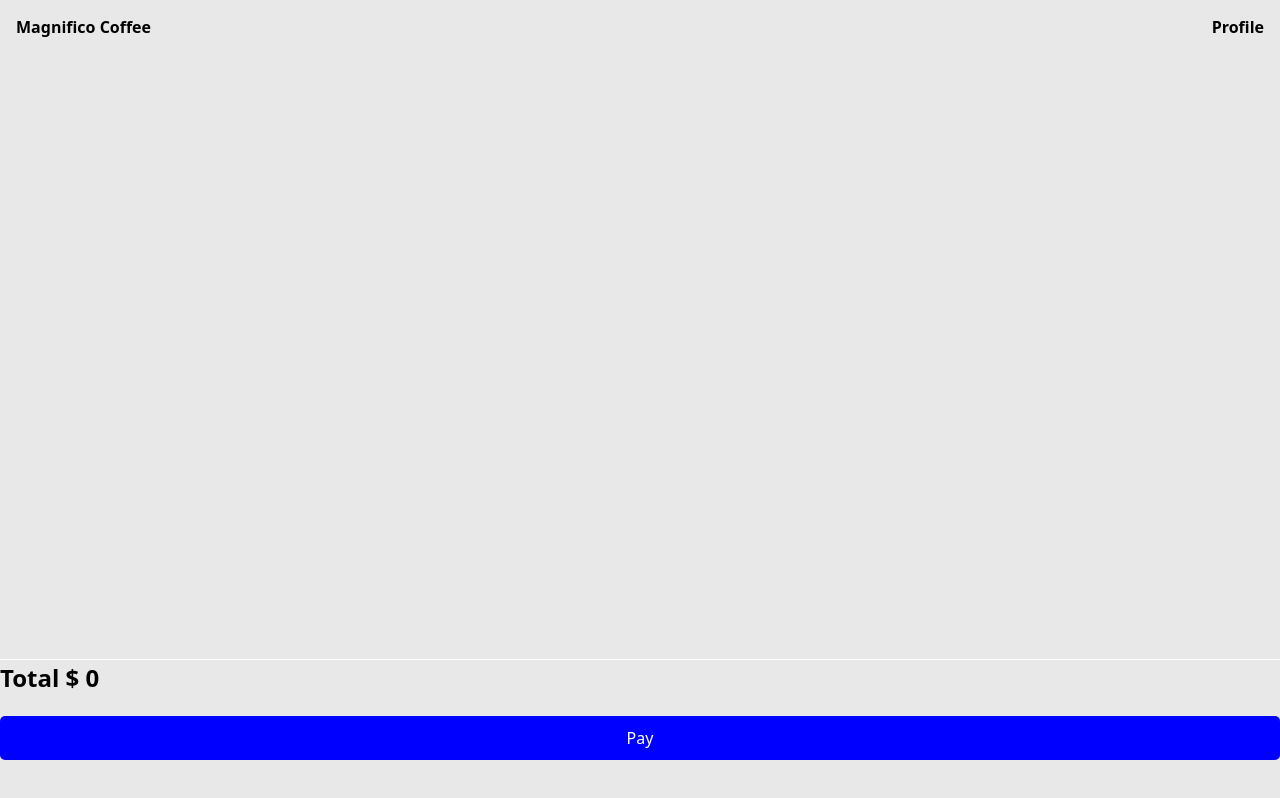
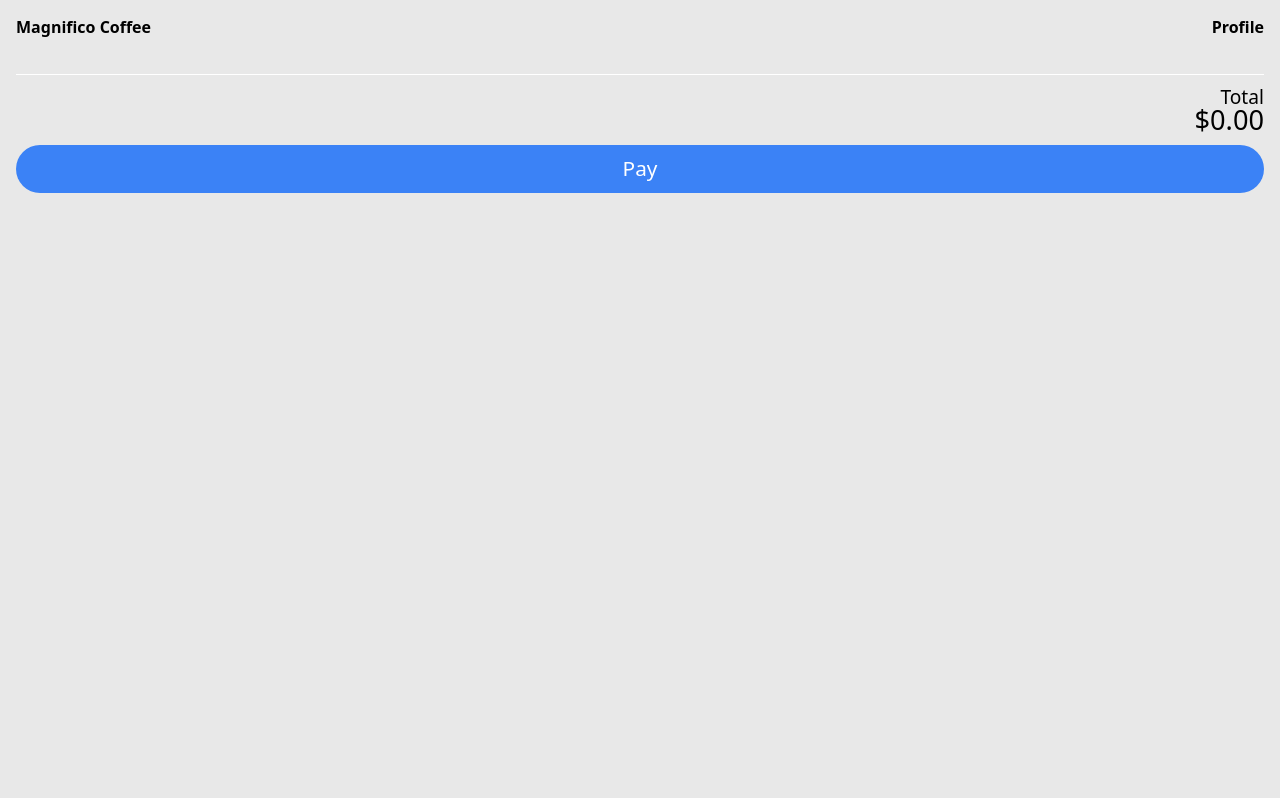
Before and after one commit to vasiliev-pavel/coffee, a Nuxt app: page /cart in a window 1280 px wide. Built offline with nearby package versions, Linux system fonts and the light colour scheme.

Commit message:
update cart page and cart store

```diff
--- a/components/ButtonCart/index.vue
+++ b/components/ButtonCart/index.vue
@@ -1,17 +1,17 @@
 <template>
-  <div class="pay-cart" v-if="hasItemsInCart">
+  <div class="pay-cart" v-if="cartStore.items.length > 0">
     <button class="pay-button-cart rounded-[5rem]" @click="goToCart">
       <div class="pay-info flex justify-between items-center w-full">
         <div class="pay-icon-container rounded-[5rem]">
           <PayIcon />
         </div>
         <div class="summary-in-cart text-white px-4">
-          $ {{ totalSum.toFixed(2) }}
+          $ {{ cartStore.totalSum.toFixed(2) }}
         </div>
         <div class="last-in-cart flex">
           <img
-            v-for="(item, index) in lastThreeItems"
-            :key="index"
+            v-for="item in cartStore.lastThreeItems"
+            :key="item.id"
             :src="item.photo"
             class="item-icon"
           />
@@ -22,27 +22,11 @@
 </template>
 
 <script setup>
-import { computed } from "vue";
 import { useRouter } from "vue-router";
 import PayIcon from "~/components/icons/PayIcon.vue";
 
 const router = useRouter();
 const cartStore = useCart2Store();
-
-const cartItems = computed(() => cartStore.items);
-
-const hasItemsInCart = computed(() => cartItems.value.length > 0);
-
-const lastThreeItems = computed(() => {
-  // Возвращаем последние три элемента из корзины
-  return cartItems.value.slice(-3);
-});
-
-const totalSum = computed(() => {
-  return cartItems.value.reduce((acc, item) => {
-    return acc + item.price * item.quantity;
-  }, 0);
-});
 
 function goToCart() {
   router.push("/cart");
--- /dev/null
+++ b/layouts/cart.vue
@@ -0,0 +1,25 @@
+<template>
+  <header class="container mx-auto px-4">
+    <NavBar />
+  </header>
+  <main class="container mx-auto px-4">
+    <slot />
+  </main>
+</template>
+<script setup>
+useHead({
+  meta: [
+    {
+      name: "viewport",
+      content:
+        "width=device-width, initial-scale=1.0, maximum-scale=1.0, user-scalable=no",
+    },
+  ],
+});
+</script>
+
+<style>
+html {
+  scroll-behavior: smooth;
+}
+</style>
--- a/pages/[id].vue
+++ b/pages/[id].vue
@@ -43,7 +43,7 @@
                 </button>
 
                 <h3 class="flex text-[#4A4949] font-medium text-3xl ml-2">
-                  ${{ totalItemPrice }}
+                  ${{ totalItemPrice.toFixed(2) }}
                 </h3>
               </div>
 
@@ -105,9 +105,9 @@
 
         <div
           v-show="isExtraContainerVisible"
-          class="absolute bottom-0 text-[#4A4949] font-medium text-2xl mb-14"
+          class="absolute bottom-0 text-[#4A4949] font-medium text-2xl m-14"
         >
-          ${{ totalItemPrice }}
+          ${{ totalItemPrice.toFixed(2) }}
         </div>
       </div>
 
@@ -246,7 +246,7 @@
     size: selectedSize.value, // Выбранный размер
     extras: allSelectedExtras, // Группированные выбранные дополнения по категориям
     quantity: 1, // Количество
-    totalSum: totalItemPrice,
+    totalPrice: totalItemPrice.value,
   };
 
   // Добавляем товар в корзину через Pinia store
--- a/pages/cart.vue
+++ b/pages/cart.vue
@@ -1,11 +1,12 @@
 <template>
-  <div class="cart-page2">
+  <div class="cart-page-wrapper">
+    <div class="cart-items-wrapper">
       <div v-for="item in cartItems" :key="item.id" class="cart-item2">
         <img :src="item.photo" class="item-photo2" alt="Product Image" />
         <div class="item-content2">
           <div class="item-header2">
             <div class="item-name2">{{ item.name }}</div>
-          <div class="item-price2">${{ item.price.toFixed(2) }}</div>
+            <div class="item-price2">${{ item.totalPrice.toFixed(2) }}</div>
           </div>
           <div class="item-size2 mb-1">{{ item.size.volume }}</div>
           <div class="item-extras">
@@ -15,7 +16,7 @@
               class="extras-category2"
             >
               <div class="category-name2">{{ category }}:</div>
-            <div class="extras-list2 text-base">
+              <div class="extras-list2">
                 <span v-for="extra in extras" :key="extra" class="extra-name2"
                   >+ {{ extra }}</span
                 >
@@ -24,29 +25,69 @@
           </div>
         </div>
       </div>
-    <div class="checkout-area2 mb-10">
-      <div class="total-price2">Total $ {{ totalSum }}</div>
-      <button class="pay-button2">Pay</button>
+    </div>
+
+    <div class="checkout-wrapper">
+      <div class="total-price2 mt-3">
+        <div class="cart-total-text leading-none">Total</div>
+        <div class="cart-total-price leading-none">
+          ${{ cartStore.totalSum.toFixed(2) }}
+        </div>
+      </div>
+      <button class="pay-button2 rounded-3xl py-2 mt-3">Pay</button>
     </div>
   </div>
 </template>
 
 <script setup>
+definePageMeta({
+  layout: "cart",
+});
+
 import { computed } from "vue";
 
 const cartStore = useCart2Store();
 const cartItems = computed(() => cartStore.items);
-
-const totalSum = computed(() => {
-  return cartItems.value.reduce((acc, item) => acc + item.totalPrice, 0);
-});
 </script>
 
 <style>
-.cart-page2 {
-  padding-top: 20px;
+.cart-total-text {
+  font-size: 1.2rem;
+  font-weight: 500;
 }
 
+.cart-total-price {
+  font-size: 1.7rem;
+  font-weight: 400;
+}
+
+.cart-page-wrapper {
+  display: flex;
+  flex-direction: column;
+}
+
+.cart-items-wrapper {
+  overflow-y: auto;
+  flex-grow: 1;
+  padding-top: 20px;
+  will-change: transform; /* Оптимизация прокрутки */
+}
+
+.checkout-wrapper {
+  padding-bottom: 1.5rem;
+  background-color: #e8e8e8;
+  border-top: 1px solid #ffffff;
+  position: sticky;
+  bottom: 0;
+
+  z-index: 2; /* Убедитесь, что z-index достаточно высок */
+}
+
+.checkout-area2 {
+  background-color: #e8e8e8;
+  padding: 1.5rem;
+  border-top: 1px solid #ffffff;
+}
 .cart-item2 {
   display: flex;
   align-items: flex-start;
@@ -74,7 +115,7 @@
 }
 
 .item-name2 {
-  font-size: 18px;
+  font-size: 1.2rem;
   font-weight: 500;
 }
 
@@ -86,15 +127,11 @@
 
 .item-size2 {
   color: #333;
-  font-size: 14px; /* Меньший шрифт для объема */
-}
-
-.item-extras2 {
-  margin-top: 5px;
+  font-size: 0.8rem; /* Меньший шрифт для объема */
 }
 
 .extras-category2 {
-  font-size: 14px; /* Меньший шрифт для дополнений */
+  font-size: 0.8rem; /* Меньший шрифт для дополнений */
 }
 
 .category-name2 {
@@ -102,37 +139,28 @@
   font-weight: 400;
 }
 
-.extras-list2 .extra-name2 {
+.extra-name2 {
+  font-size: 1rem;
+  font-weight: 400;
+}
+
+.extras-list2 {
   display: flex;
   flex-direction: column;
 }
 
-.checkout-area2 {
-  position: fixed;
+.total-price2 {
   display: flex;
-  flex-direction: column;
-  bottom: 0;
-  left: 0;
-  right: 0;
-  border-top: 1px solid #ffffff; /* Темнее разделительная линия */
-}
-
-.payment-method2 select {
-  margin-bottom: 20px;
-}
-
-.total-price2 {
-  font-size: 24px;
-  font-weight: bold;
-  margin-bottom: 20px;
+  flex-direction: column; /* Расположение элементов в колонку */
+  align-items: flex-end; /* Выравнивание элементов по правому краю */
 }
 
 .pay-button2 {
-  background-color: blue;
+  background-color: #3b82f6;
   color: white;
-  padding: 10px 20px;
   border: none;
-  border-radius: 5px;
   cursor: pointer;
+  width: 100%;
+  font-size: 1.3rem; /* Меньший шрифт для объема */
 }
 </style>
--- a/stores/cart2.js
+++ b/stores/cart2.js
@@ -4,22 +4,35 @@
   state: () => ({
     items: [], // Товары в корзине
   }),
+  getters: {
+    // Возвращает общую сумму товаров в корзине, учитывая их количество
+    totalSum(state) {
+      return state.items.reduce((acc, item) => acc + (item.totalPrice * item.quantity), 0);
+    },
+    // Возвращает последние три добавленных товара
+    lastThreeItems(state) {
+      return state.items.slice(-3);
+    },
+  },
   actions: {
     addItem(item) {
-      // Проверяем, существует ли уже такой товар в корзине
+      // Проверяем, существует ли уже такой товар в корзине с теми же параметрами
       const existingItem = this.items.find(i =>
         i.id === item.id &&
-        i.size === item.size &&
+        i.size.label === item.size.label &&
         JSON.stringify(i.extras) === JSON.stringify(item.extras)
       );
 
       if (existingItem) {
-        // Если товар существует, увеличиваем его количество
+        // Если товар уже есть, увеличиваем его количество
         existingItem.quantity += item.quantity;
       } else {
-        // Если нет, добавляем новый товар в корзину
-        this.items.push(item);
+        // Если товара еще нет, добавляем его в корзину с количеством 1
+        this.items.push({
+          ...item,
+          quantity: 1
+        });
       }
-    },
-  }
+    }
+  },
 });
```
Lines whose indentation alone changed are shown as unchanged.
